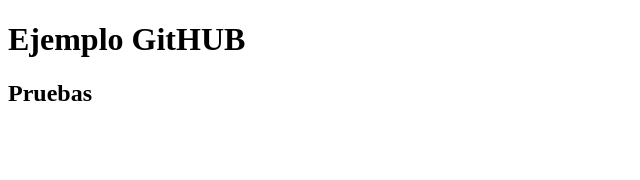
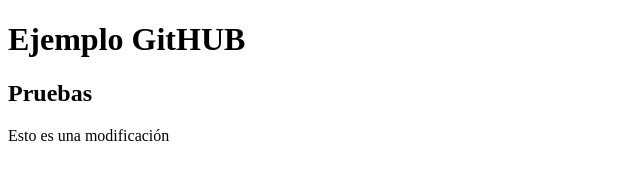
Before and after one commit to jlbandujarbosco/GIT, a plain HTML site: page index.html in a window 1280 px wide. Shown: the whole page, without its empty margins (0-640 px from the left). Drawn offline with Linux system fonts and the light colour scheme.

Commit message:
Version 2

```diff
--- a/index.html
+++ b/index.html
@@ -8,5 +8,6 @@
 <body>
     <h1>Ejemplo GitHUB</h1>
     <h2>Pruebas</h2>
+    <p>Esto es una modificación</p>
 </body>
 </html>
```
